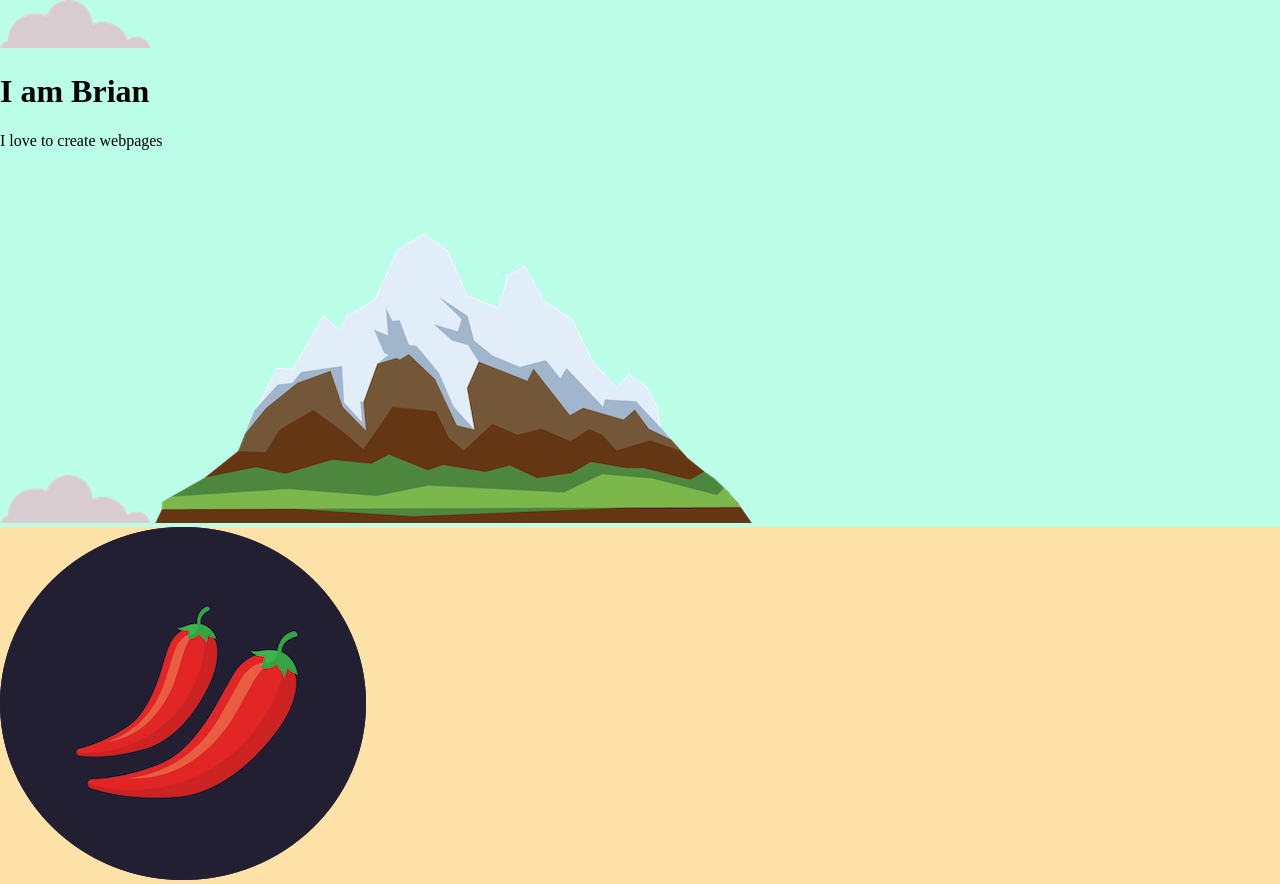
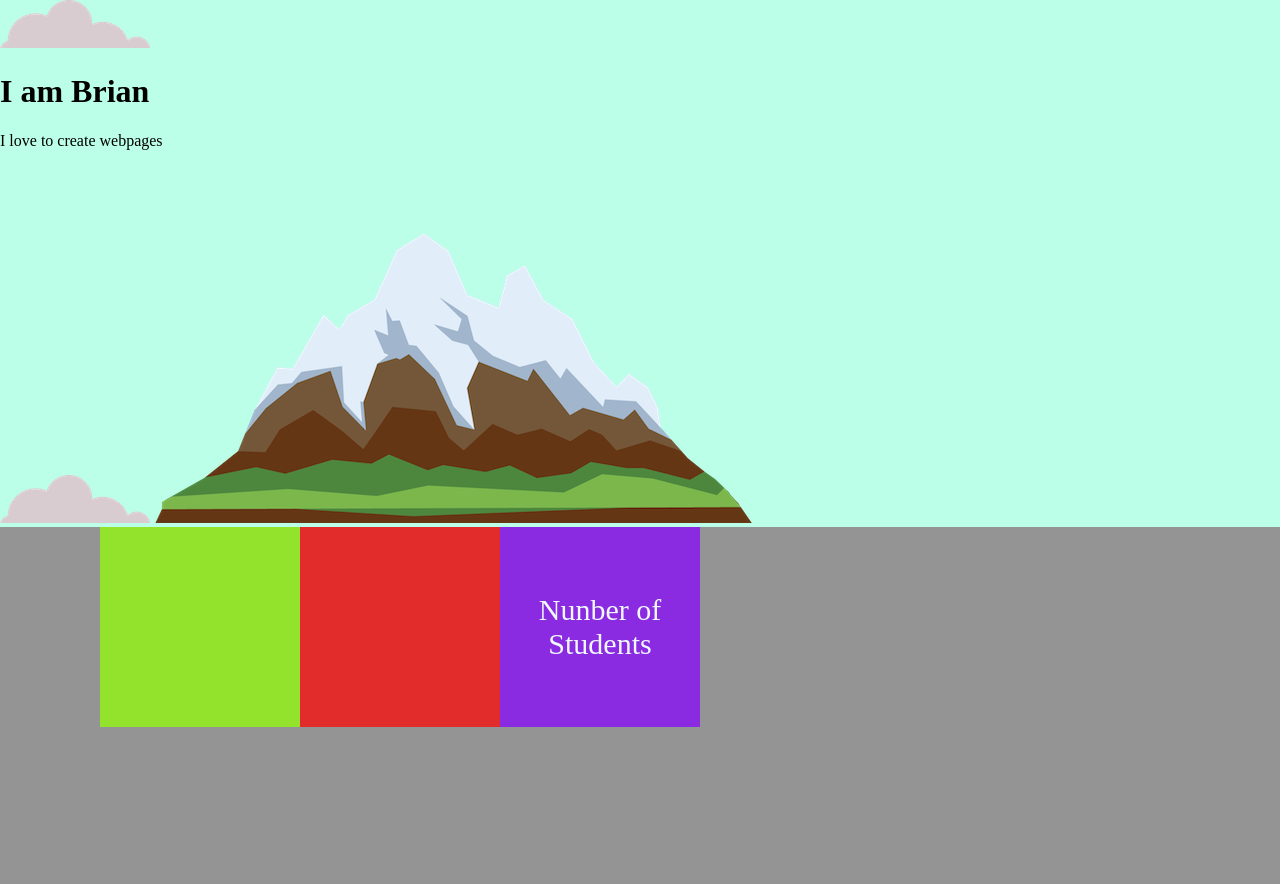
Before and after one commit to Obrienmaina/Brian, a plain HTML site: page index.html in a window 1280 px wide. After the commit the page ends 800 px from the top, so only its background shows below. Drawn offline with Linux system fonts and the light colour scheme.

Commit message:
CSS position

```diff
--- a/index.html
+++ b/index.html
@@ -36,9 +36,18 @@
         </div>
     </div>
 
-    <div class="absolute">
-        <img src="/images/chillies.png" alt="">
+    <div>
+        <div class="four">
+            <p class="nos">Nunber of Students</p>
 
+        </div>
+        <diV class="five">
+
+        </diV>
+        <div class="six">
+
+        </div>
     </div>
+
 </body>
 </html>
--- a/stylesheet.css
+++ b/stylesheet.css
@@ -80,5 +80,38 @@ none
 }
  .img{
     position: absolute;
-    left: 400px;
+    right: 400px;
  }
+
+ .four{
+    width: 200px;
+    height: 200px;
+    background-color: blueviolet;
+    position: absolute;
+    left: 500px;
+ }
+
+ .nos{color: aliceblue;
+    font-size: 30px;
+    text-align: center;
+    padding: 36px;
+
+
+
+}
+
+ .five{
+    width: 200px;
+    height: 200px;
+    background-color: rgb(226, 43, 43);
+    position: absolute;
+    left: 300px;
+ }
+
+ .six{
+    width: 200px;
+    height: 200px;
+    background-color: rgb(147, 226, 43);
+    position: absolute;
+    left: 100px;
+ }
```
